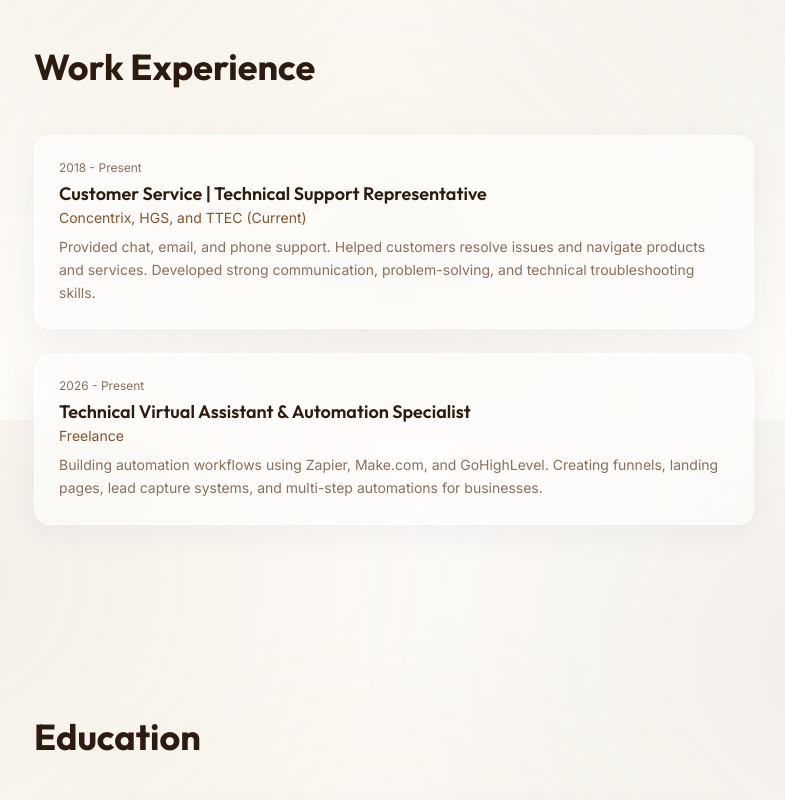
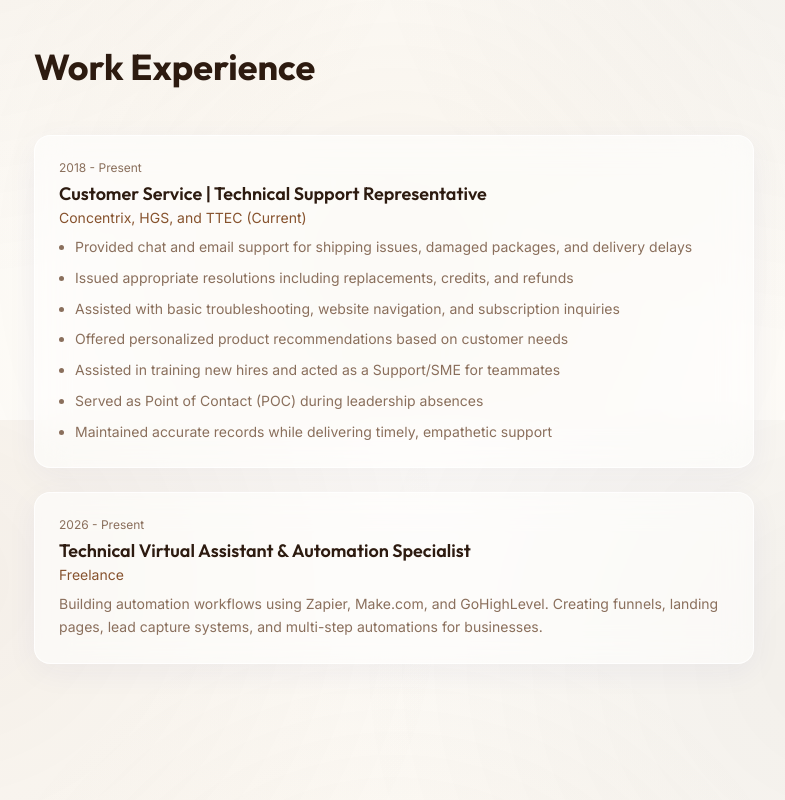
Before and after one commit to mvela0016-gif/rmvelasco-automations, a React (Vite) app: page / in a window 1280 px wide. Shown: the part 3580-4380 px from the top of the page, without its empty margins (246-1031 px from the left). Built offline with nearby package versions, Linux system fonts and the light colour scheme; the HTML template or start-up script is replaced by a standard one.

Commit message:
Update customer service experience with detailed bullet points

```diff
--- a/src/components/ExperienceSection.tsx
+++ b/src/components/ExperienceSection.tsx
@@ -5,7 +5,15 @@ const experiences = [
     title: "Customer Service | Technical Support Representative",
     company: "Concentrix, HGS, and TTEC (Current)",
     period: "2018 - Present",
-    description: "Provided chat, email, and phone support. Helped customers resolve issues and navigate products and services. Developed strong communication, problem-solving, and technical troubleshooting skills.",
+    description: [
+      "Provided chat and email support for shipping issues, damaged packages, and delivery delays",
+      "Issued appropriate resolutions including replacements, credits, and refunds",
+      "Assisted with basic troubleshooting, website navigation, and subscription inquiries",
+      "Offered personalized product recommendations based on customer needs",
+      "Assisted in training new hires and acted as a Support/SME for teammates",
+      "Served as Point of Contact (POC) during leadership absences",
+      "Maintained accurate records while delivering timely, empathetic support"
+    ],
   },
   {
     title: "Technical Virtual Assistant & Automation Specialist",
@@ -40,7 +48,15 @@ const ExperienceSection = () => (
             <p className="text-xs font-body text-muted-foreground mb-1">{exp.period}</p>
             <h3 className="text-lg font-display font-semibold text-foreground">{exp.title}</h3>
             <p className="text-sm font-body text-accent mb-2">{exp.company}</p>
-            <p className="text-sm font-body text-muted-foreground leading-relaxed">{exp.description}</p>
+            {Array.isArray(exp.description) ? (
+              <ul className="list-disc list-outside ml-4 space-y-2 text-sm font-body text-muted-foreground leading-relaxed">
+                {exp.description.map((item, i) => (
+                  <li key={i}>{item}</li>
+                ))}
+              </ul>
+            ) : (
+              <p className="text-sm font-body text-muted-foreground leading-relaxed">{exp.description}</p>
+            )}
           </motion.div>
         ))}
       </div>
```
